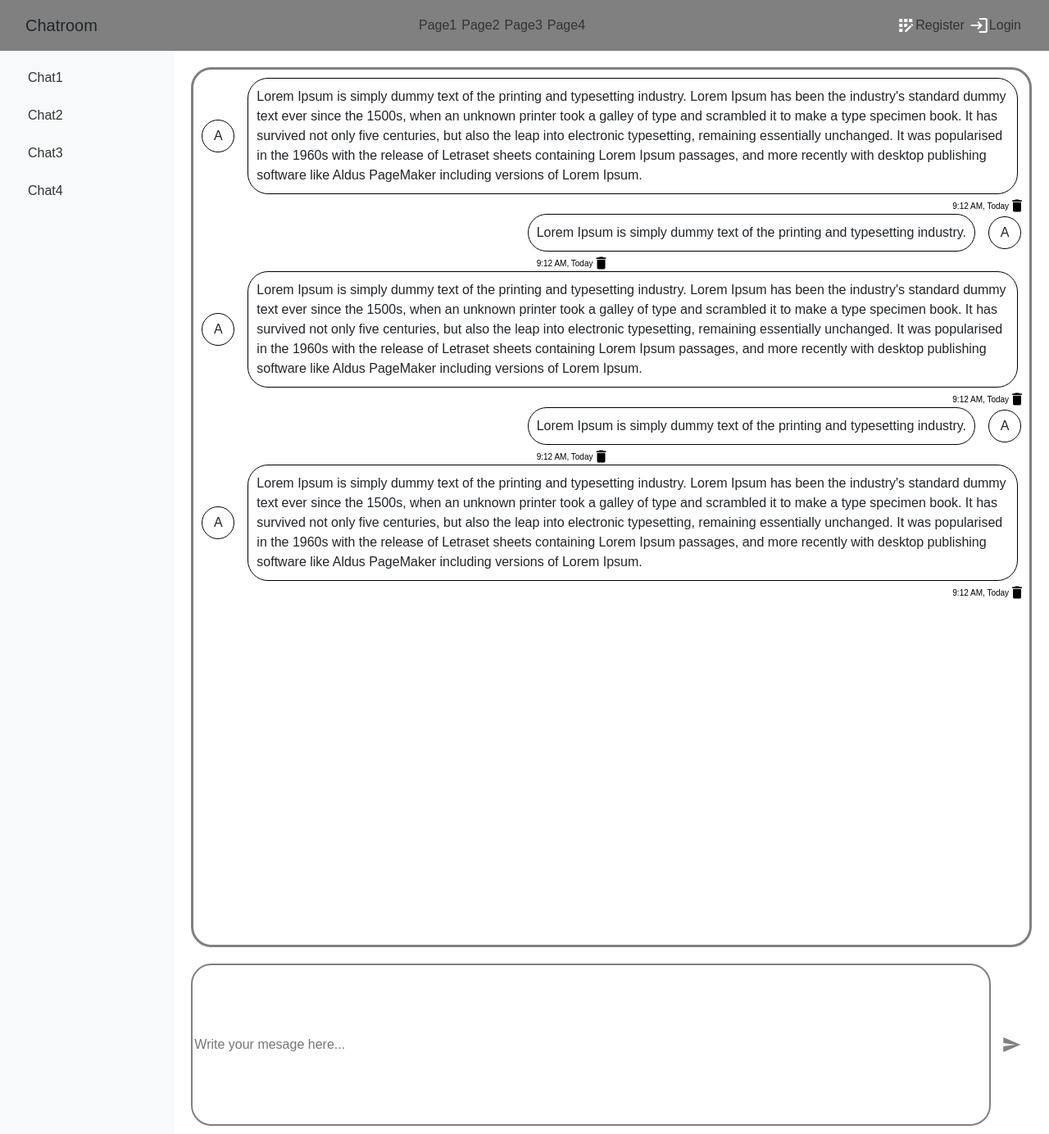
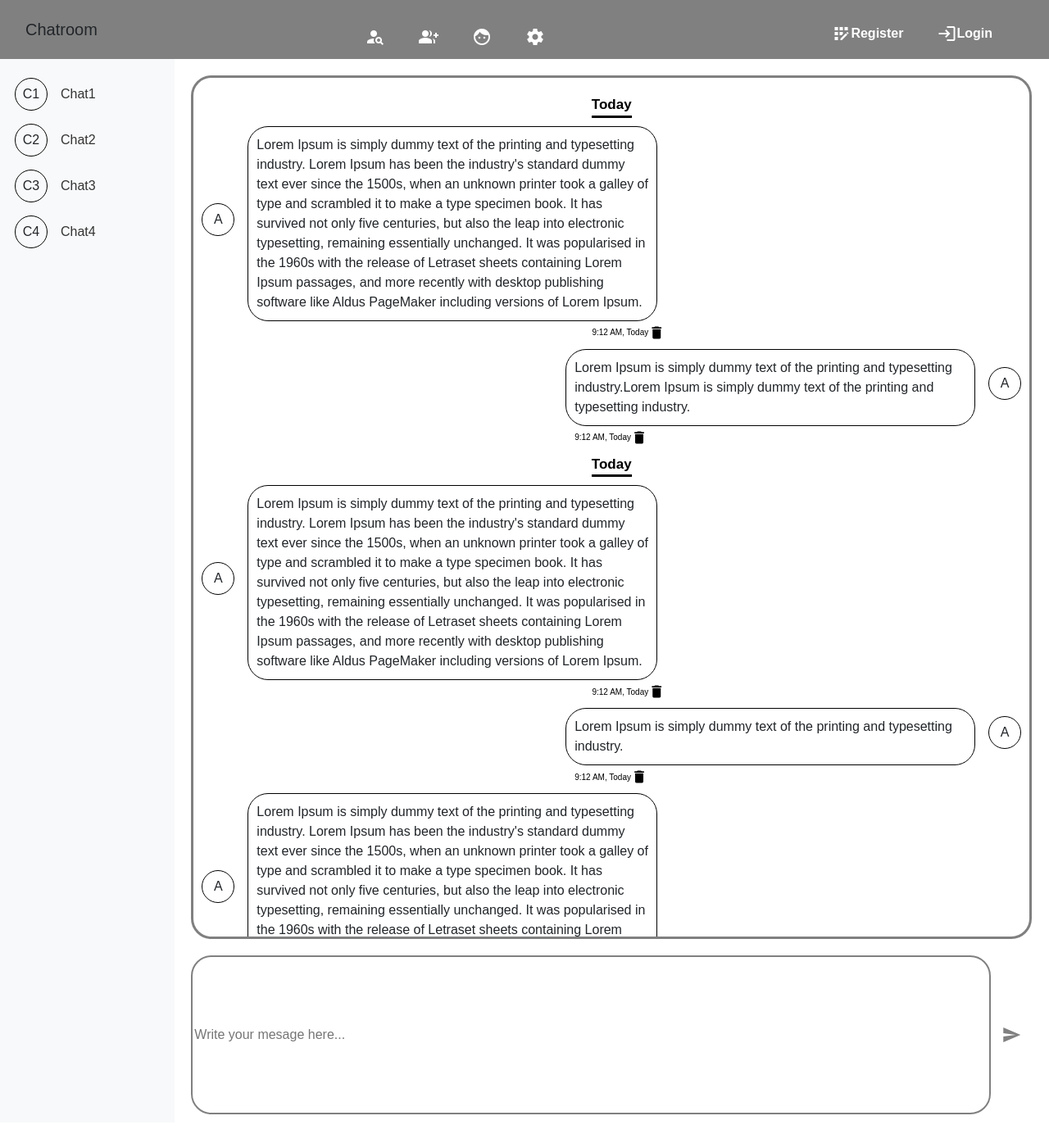
Before and after one commit to edwinlowxh/Chatroom, a Django app: page /Chatroom/Chat in a window 1280 px wide. Shown: the whole page at 82% size. After the commit the page ends 1360 px from the top, so only its background shows below. Run offline with Django 3.2, Linux system fonts and the light colour scheme; some libraries are stand-ins or nearby versions.

Commit message:
Updated interface designe 31MAY2021

```diff
--- a/mysite/Chatroom/static/authentication/authenticationStyles.css
+++ b/mysite/Chatroom/static/authentication/authenticationStyles.css
@@ -17,7 +17,7 @@
   margin-bottom: auto;
 }
 
-#loginform.form-group, #registerform.form-group {
+#loginform, #registerform{
   display: flex;
   flex-direction: column;
   width: 30%;
--- a/mysite/Chatroom/static/interface.css
+++ b/mysite/Chatroom/static/interface.css
@@ -11,6 +11,7 @@
 
 .nav-item {
   margin-left: 0;
+  margin-top: 10px;
   padding:3px;
 }
 
@@ -49,8 +50,8 @@
 #message-box::-webkit-scrollbar-track {
   /* color of the tracking area */
   border-radius: 20px;       /* roundness of the scroll thumb */
-  margin-top: 10px;
-  margin-bottom: 10px;
+  margin-top: 20px;
+  margin-bottom: 20px;
 }
 
 #message-box::-webkit-scrollbar-thumb {
@@ -60,8 +61,8 @@
 }
 
 .message-container-message{
-  max-width: calc(100% - 60px);
-	margin-top: auto;
+  max-width: 50%;
+	margin-top: 10px;
 	margin-bottom: auto;
   border-style: solid;
   border-width: thin;
@@ -72,7 +73,7 @@
 	position: relative;
 }
 
-#profile-pic {
+#profile-pic, #chat-profile-pic{
   display: flex; /* or inline-flex */
   align-items: center;
   justify-content: center;
@@ -101,6 +102,17 @@
   font-size: 20px;
   color: black;
   padding-top: 0;
+}
+
+.new-date {
+  margin-left: auto;
+  margin-right: auto;
+  margin-top: 10px;
+  font-weight: bold;
+  font-size: 17px;
+  color: black;
+  border-bottom: solid;
+  border-color: black;
 }
 
 #chat-container-input {
--- a/mysite/Chatroom/static/styles.css
+++ b/mysite/Chatroom/static/styles.css
@@ -13,7 +13,7 @@ nav{
 }
 
 main {
-  height: calc(100vh - 56px);
+  height: calc(100vh - 80px);
 }
 
 .navbar-nav {
@@ -25,11 +25,21 @@ main {
 .nav-item {
   display: flex;
   flex: auto;
-  margin-left: 50px;
+  margin-left: 35px;
+  margin-right: 35px;
 }
 
-.nav-link{
+.nav-item .material-icons:hover{
+  color:black;
+}
+
+#nav-link-text{
   color: white;
+  font-weight: bold;
+}
+
+#nav-link-text:hover {
+  color: black;
 }
 
 .material-icons {
--- a/mysite/Chatroom/templates/base.html
+++ b/mysite/Chatroom/templates/base.html
@@ -35,15 +35,15 @@
         <a class="navbar-brand">Chatroom</a>
       </div>
       <ul class="navbar-nav" id="navbar-items">
-        <li class="nav-item"><a class="nav-link"  href="#">Page1</a></li>
-        <li class="nav-item"><a class="nav-link" href="#">Page2</a></li>
-        <li class="nav-item"><a class="nav-link" href="#">Page3</a></li>
-        <li class="nav-item"><a class="nav-link" href="#">Page4</a></li>
+        <li class="nav-item"><span class="material-icons" href="">person_search</span></li>
+        <li class="nav-item"><span class="material-icons" href="">group_add</span></a></li>
+        <li class="nav-item"><span class="material-icons" href="">face</span></li>
+        <li class="nav-item"><span class="material-icons" href="">settings</span></li>
       </ul>
 
       <ul class="nav navbar-nav navbar-right">
-        <li class="nav-item"><span class="material-icons">app_registration</span><a class="nav-link" href="#">Register</a></li>
-        <li class="nav-item"><span class="material-icons">login</span><a class="nav-link" href="#">Login</a></li>
+        <li class="nav-item"><span class="material-icons">app_registration</span><a class="nav-link" href="#" id="nav-link-text">Register</a></li>
+        <li class="nav-item"><span class="material-icons">login</span><a class="nav-link" href="#" id="nav-link-text">Login</a></li>
       </ul>
     </div>
   </nav>
--- a/mysite/Chatroom/templates/interface.html
+++ b/mysite/Chatroom/templates/interface.html
@@ -14,18 +14,30 @@
     <div class = "sidebar-sticky">
       <ul class = "nav flex-column">
         <li class = "nav-item">
+          <div class="circle" id="chat-profile-pic">
+            <span class="profile-pic-initial">C1</span>
+					</div>
           <a class = "nav-link" href="#">Chat1</a>
         </li>
 
         <li class = "nav-item">
+          <div class="circle" id="chat-profile-pic">
+            <span class="profile-pic-initial">C2</span>
+					</div>
           <a class = "nav-link" href="#">Chat2</a>
         </li>
 
         <li class = "nav-item">
+          <div class="circle" id="chat-profile-pic">
+            <span class="profile-pic-initial">C3</span>
+					</div>
           <a class = "nav-link" href="#">Chat3</a>
         </li>
 
         <li class = "nav-item">
+          <div class="circle" id="chat-profile-pic">
+            <span class="profile-pic-initial">C4</span>
+					</div>
           <a class = "nav-link" href="#">Chat4</a>
         </li>
       </ul>
@@ -33,6 +45,11 @@
 
     <div id="chat-container">
       <div id="message-box">
+
+        <div class="new-date">
+          Today
+        </div>
+
         <div class="d-flex justify-content-start mb-4 message-container">
 					<div class="circle" id="profile-pic">
 						<span class="profile-pic-initial">A</span>
@@ -48,7 +65,7 @@
 
         <div class="d-flex justify-content-end mb-4 message-container">
 					<div class="mr-3 message-container-message">
-						Lorem Ipsum is simply dummy text of the printing and typesetting industry.
+						Lorem Ipsum is simply dummy text of the printing and typesetting industry.Lorem Ipsum is simply dummy text of the printing and typesetting industry.
             <div class="d-flex justify-content-start message-information">
               <span id=>9:12 AM, Today</span>
               <span class="material-icons" id="delete-icon">delete</span>
@@ -58,6 +75,10 @@
 						<span class="profile-pic-initial">A</span>
 					</div>
 				</div>
+
+        <div class="new-date">
+          Today
+        </div>
 
         <div class="d-flex justify-content-start mb-4 message-container">
 					<div class="circle" id="profile-pic">
```
